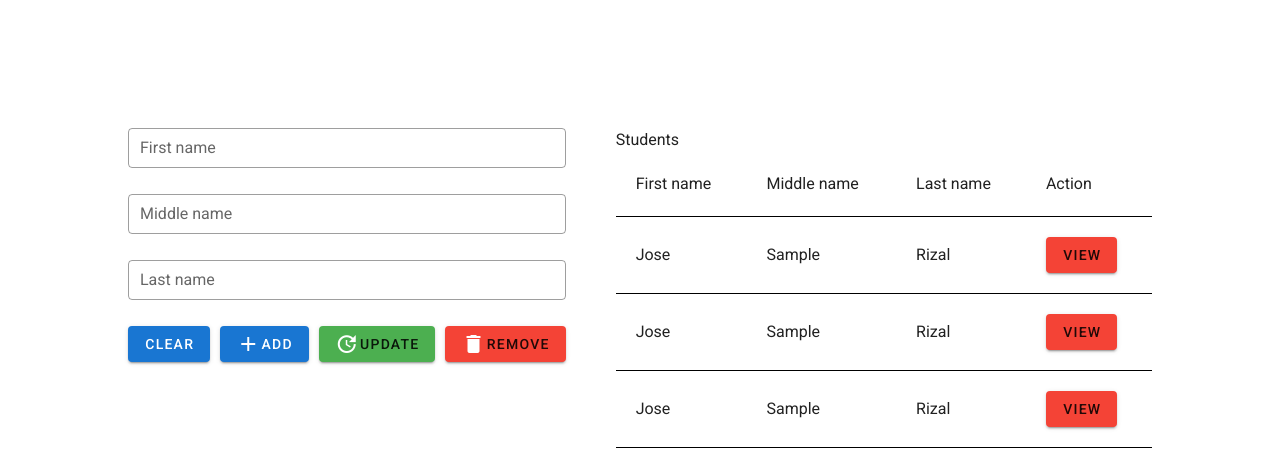
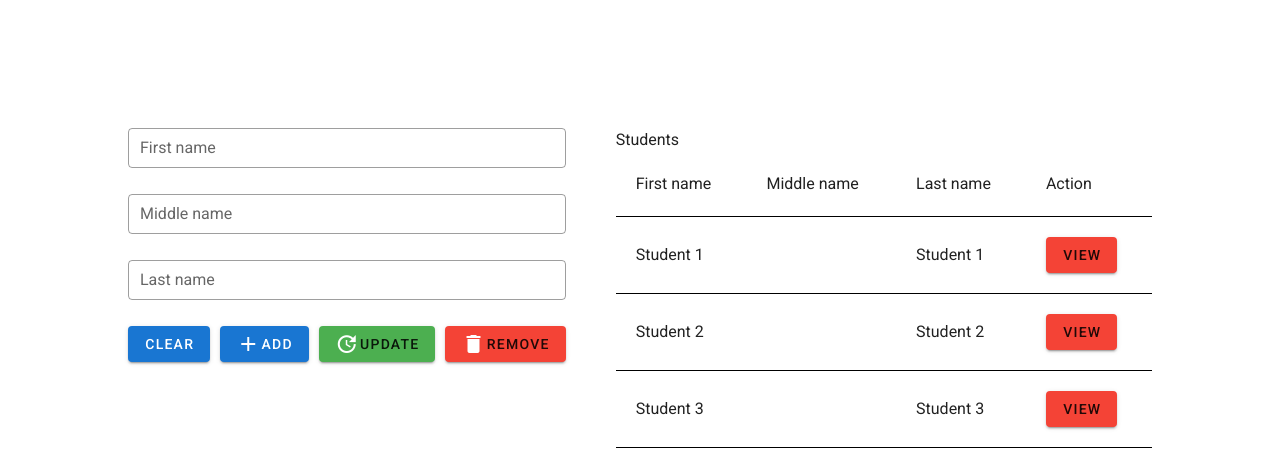
Before and after one commit to pauljor1499/vue2-practice, a Vue app: page / in a window 1280 px wide. Shown: the top 468 px of the page. Built offline with nearby package versions, Linux system fonts and the light colour scheme.

Commit message:
reactive page design

```diff
--- a/src/components/Child.vue
+++ b/src/components/Child.vue
@@ -1,13 +1,31 @@
 <template>
     <div class="main-content">
         <div class="actions">
-            <v-text-field outlined dense label="First name"> </v-text-field>
-            <v-text-field outlined dense label="Middle name"> </v-text-field>
-            <v-text-field outlined dense label="Last name"> </v-text-field>
+            <v-text-field
+                outlined
+                dense
+                label="First name"
+                v-model="input_student.first_name"
+            >
+            </v-text-field>
+            <v-text-field
+                outlined
+                dense
+                label="Middle name"
+                v-model="input_student.middle_name"
+            >
+            </v-text-field>
+            <v-text-field
+                outlined
+                dense
+                label="Last name"
+                v-model="input_student.last_name"
+            >
+            </v-text-field>
 
             <div class="action-buttons">
                 <v-btn color="primary"> Clear </v-btn>
-                <v-btn color="primary">
+                <v-btn color="primary" @click="addStudent()">
                     <v-icon dark> mdi-plus </v-icon>Add
                 </v-btn>
                 <v-btn color="green">
@@ -34,28 +52,14 @@
                 </thead>
 
                 <tbody>
-                    <tr>
-                        <td>Jose</td>
-                        <td>Sample</td>
-                        <td>Rizal</td>
+                    <tr v-for="(student, index) in students" :key="index">
+                        <td>{{ student.first_name }}</td>
+                        <td>{{ student.middle_name }}</td>
+                        <td>{{ student.last_name }}</td>
                         <td>
-                            <v-btn color="red"> view </v-btn>
-                        </td>
-                    </tr>
-                    <tr>
-                        <td>Jose</td>
-                        <td>Sample</td>
-                        <td>Rizal</td>
-                        <td>
-                            <v-btn color="red"> view </v-btn>
-                        </td>
-                    </tr>
-                    <tr>
-                        <td>Jose</td>
-                        <td>Sample</td>
-                        <td>Rizal</td>
-                        <td>
-                            <v-btn color="red"> view </v-btn>
+                            <v-btn color="red" @click="selectStudent(index)">
+                                view
+                            </v-btn>
                         </td>
                     </tr>
                 </tbody>
@@ -63,6 +67,75 @@
         </div>
     </div>
 </template>
+
+<script>
+export default {
+    data() {
+        return {
+            selected_index: "",
+
+            input_student: {
+                first_name: "",
+                middle_name: "",
+                last_name: "",
+            },
+
+            student: {
+                first_name: "",
+                middle_name: "",
+                last_name: "",
+            },
+
+            students: [
+                {
+                    first_name: "Student 1",
+                    middle_name: "",
+                    last_name: "Student 1",
+                },
+
+                {
+                    first_name: "Student 2",
+                    middle_name: "",
+                    last_name: "Student 2",
+                },
+
+                {
+                    first_name: "Student 3",
+                    middle_name: "",
+                    last_name: "Student 3",
+                },
+            ],
+        };
+    },
+
+    methods: {
+        selectStudent(index) {
+            this.selected_index = index;
+            this.input_student.first_name = this.students[index].first_name;
+            this.input_student.middle_name = this.students[index].middle_name;
+            this.input_student.last_name = this.students[index].last_name;
+        },
+
+        addStudent() {
+            const new_student = {
+                first_name: this.input_student.first_name,
+                middle_name: this.input_student.middle_name,
+                last_name: this.input_student.last_name,
+            };
+
+            this.students.push(new_student);
+        },
+
+        // updateStudent() {
+        //     const update_student = {
+        //         first_name: this.input_student.first_name,
+        //         middle_name: this.input_student.middle_name,
+        //         last_name: this.input_student.last_name,
+        //     };
+        // },
+    },
+};
+</script>
 
 <style scoped>
 .main-content {
```
